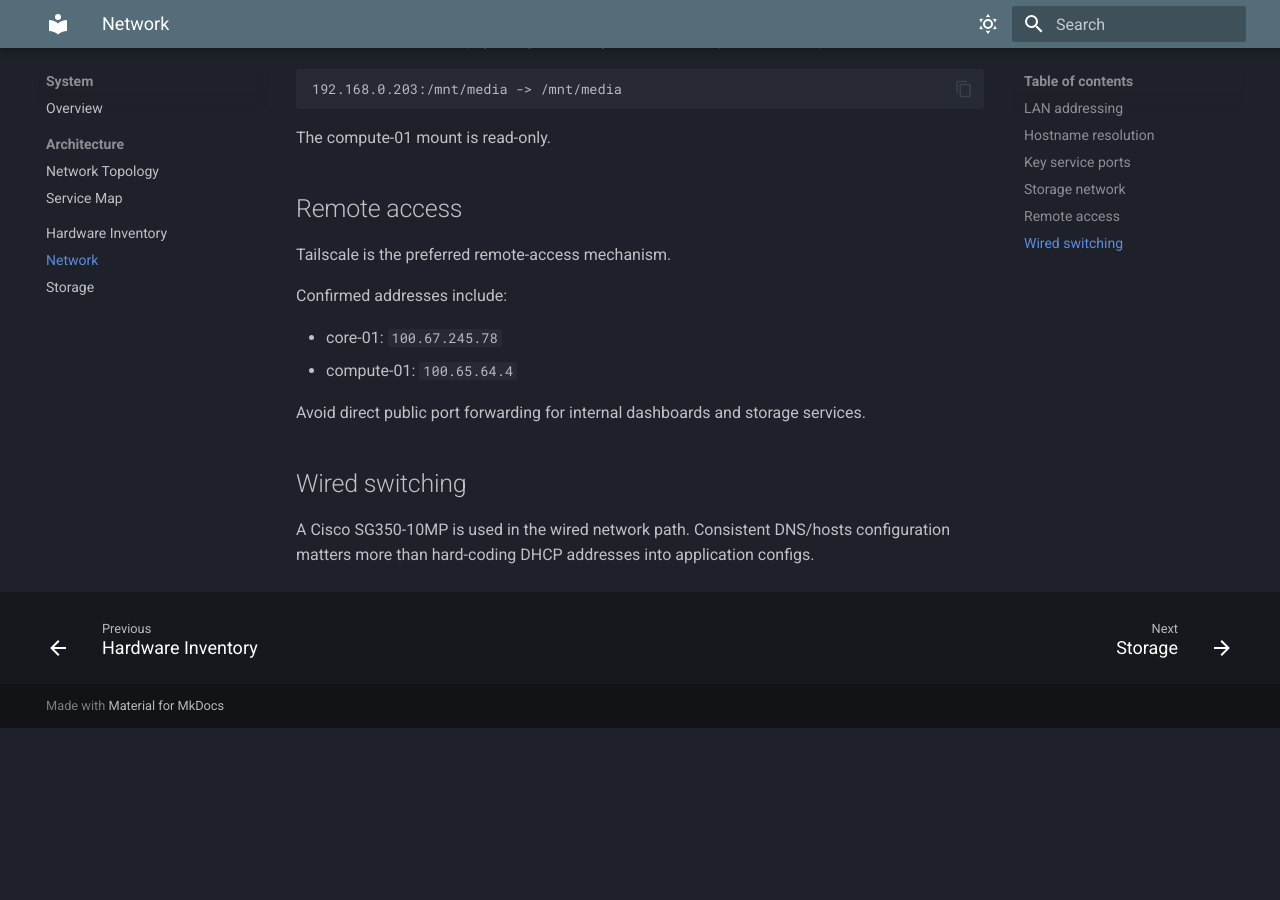
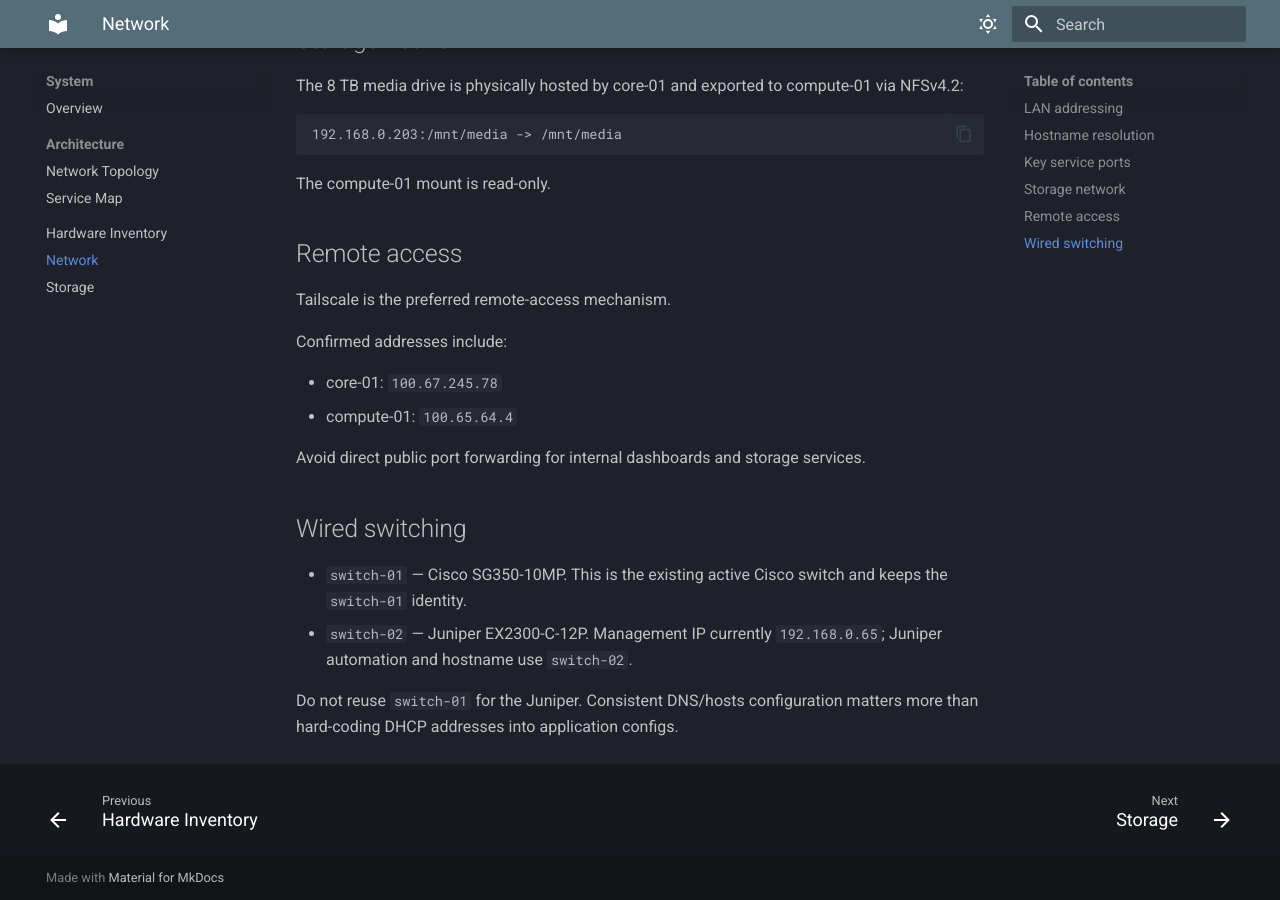
Before and after one commit to prabhat324/p2-home-os, an MkDocs documentation site: the page built from docs/03-network.md, in a window 1280 px wide and 900 px high, scrolled down 1598 px. Built offline with MkDocs 1.6.1 and Material for MkDocs 9.7.7, drawn with Linux system fonts in a browser that asks for light colours; before the commit the page ends 2326 px from its top, so only the background shows below that; some of the changed text lies outside the part shown.

Commit message:
Document canonical switch-01 and switch-02 identities

```diff
--- a/docs/03-network.md
+++ b/docs/03-network.md
@@ -8,6 +8,7 @@
 | `compute-01` | `192.168.0.31` | Primary GPU/application node |
 | `compute-02` | `192.168.0.88` | Osho control plane / Piper |
 | `compute-03` | `192.168.0.158` wired | Secondary GPU worker |
+| `switch-02` | `192.168.0.65` | Juniper EX2300-C-12P management |
 
 compute-03 has also been observed on Wi-Fi at `192.168.0.150`, but wired Ethernet has the preferred route metric and should be treated as the production path.
 
@@ -69,4 +70,7 @@
 
 ## Wired switching
 
-A Cisco SG350-10MP is used in the wired network path. Consistent DNS/hosts configuration matters more than hard-coding DHCP addresses into application configs.
+- `switch-01` — Cisco SG350-10MP. This is the existing active Cisco switch and keeps the `switch-01` identity.
+- `switch-02` — Juniper EX2300-C-12P. Management IP currently `192.168.0.65`; Juniper automation and hostname use `switch-02`.
+
+Do not reuse `switch-01` for the Juniper. Consistent DNS/hosts configuration matters more than hard-coding DHCP addresses into application configs.
```
